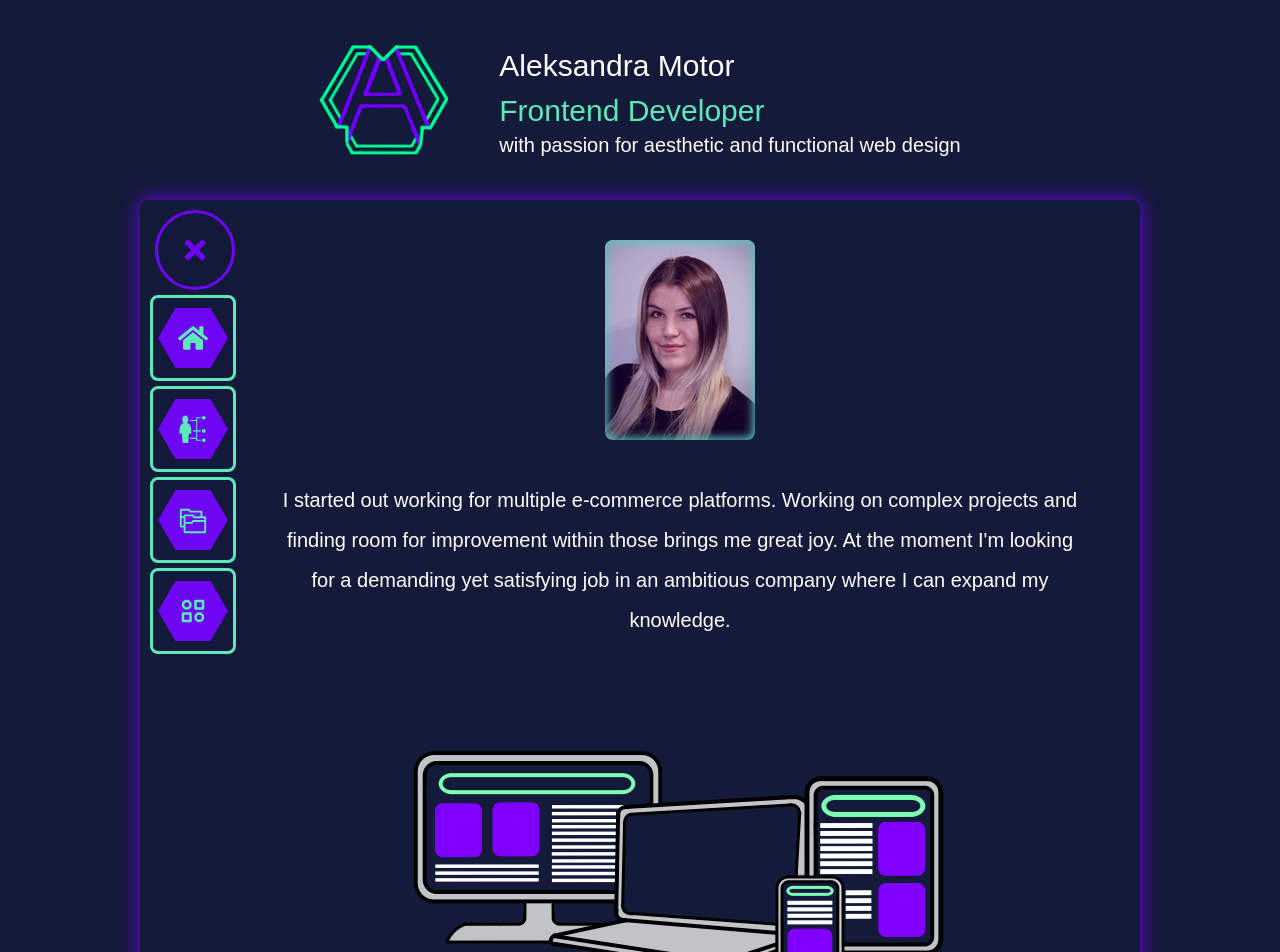
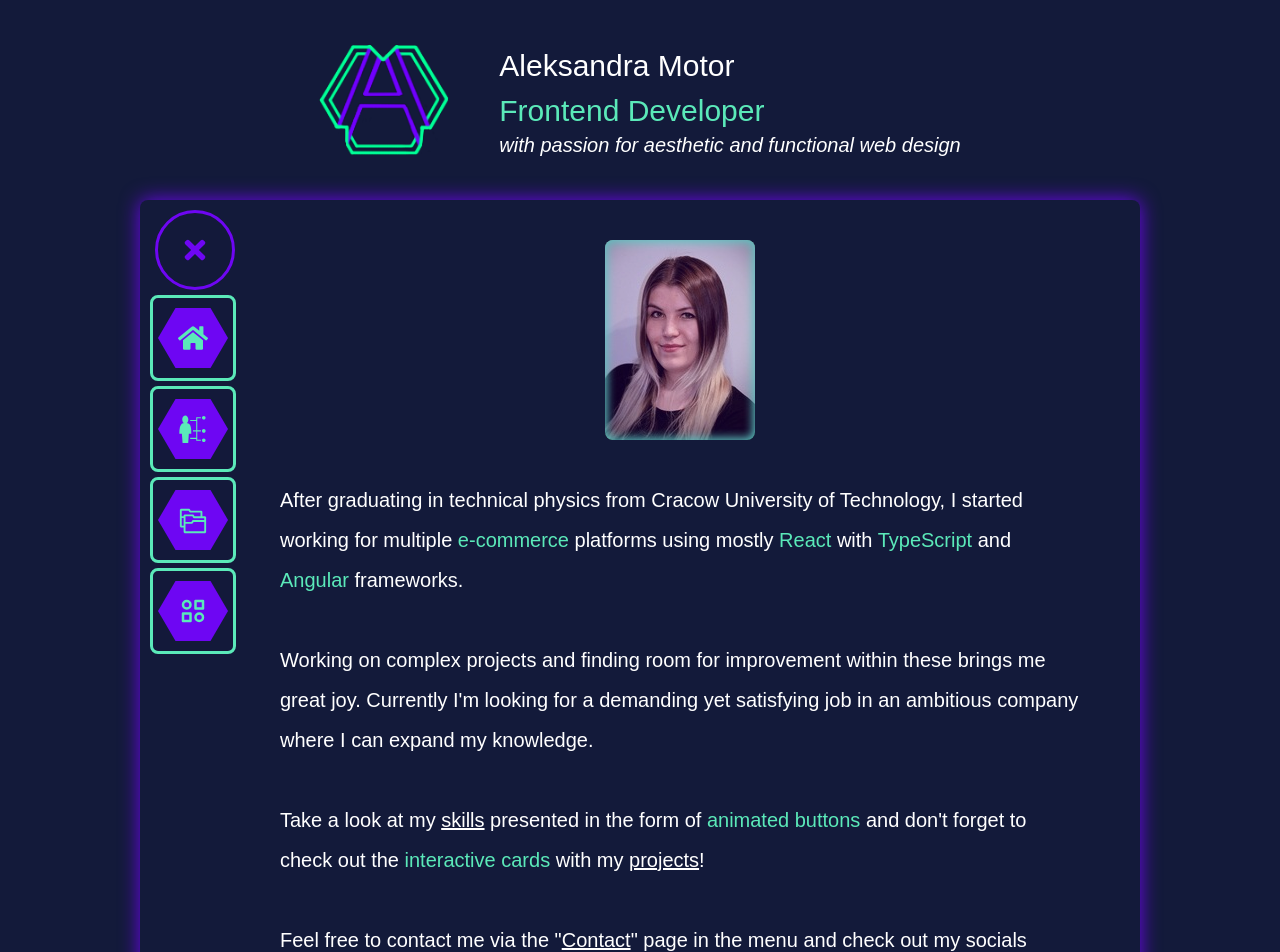
Before and after one commit to AleksandraMotor/portfolio-AM, a React app: page / in a window 1280 px wide. Shown: the top 952 px of the page. Built offline with nearby package versions, Linux system fonts and the light colour scheme.

Commit message:
add content in home tab

```diff
--- a/src/app/App.scss
+++ b/src/app/App.scss
@@ -16,6 +16,10 @@
     height: toRem(200);
     display: flex;
     justify-content: center;
+
+    &--mobile {
+      box-shadow: inset 0px 0px 20px 0px $color_secondary;
+    }
   }
 
   &__main {
--- a/src/app/App.tsx
+++ b/src/app/App.tsx
@@ -1,6 +1,6 @@
 import React from 'react';
 import { BrowserRouter as Router, Routes, Route } from "react-router-dom";
-import { isDesktop } from 'react-device-detect';
+import { isDesktop, isMobile } from 'react-device-detect';
 import Home from '../pages/home/Home';
 import Skills from '../pages/skills/Skills';
 import Projects from '../pages/projects/Projects';
@@ -14,7 +14,10 @@ import './App.scss';
 const App: React.FunctionComponent = () => {
   return (
     <div className="app">
-      <div className="app__banner">
+      <div className={classNames({
+        'app__banner': true,
+        'app__banner--mobile': isMobile
+        })}>
         <Banner/>
       </div>
       <div
--- a/src/components/banner/Banner.scss
+++ b/src/components/banner/Banner.scss
@@ -63,6 +63,7 @@
         &__subtitle {
             font-size: toRem(15);
             line-height: toRem(20);
+            font-style: italic;
 
             @include breakpoint-above(xs) {
                 font-size: toRem(18);
--- a/src/pages/home/Home.scss
+++ b/src/pages/home/Home.scss
@@ -7,7 +7,6 @@
     flex-direction: column;
     justify-content: center;
     align-items: center;
-    text-align: center;
     color: $color_light;
     font-size: toRem(25);
     line-height: toRem(40);
@@ -62,14 +61,22 @@
         font-size: toRem(20);
         line-height: toRem(35);
 
+        &--highlight {
+            color: $color_primary;
+        }
+
+        &--link {
+            color: $color_light;
+            cursor: pointer;
+
+            &:hover {
+                color: $color_primary;
+            }
+        }
+
         @include breakpoint-above(xs) {
             font-size: toRem(25);
             line-height: toRem(40);
-        }
-
-        @include breakpoint-above(sm) {
-            font-size: toRem(30);
-            line-height: toRem(45);
         }
 
         @include breakpoint-above(md) {
--- a/src/pages/home/Home.tsx
+++ b/src/pages/home/Home.tsx
@@ -2,16 +2,32 @@ import React from 'react';
 import responsiveDesign from '../../assets/img/responsiveDesign.png';
 
 import './Home.scss';
+import { Link } from 'react-router-dom';
 
 const Home: React.FunctionComponent = () => {
     return (
         <div className="home">
             <div className="home__foto"></div>
             <div className="home__text">
-                I started out working for multiple e-commerce platforms. Working on complex
-                projects and finding room for improvement within those brings me great joy.
-                At the moment I'm looking for a demanding yet satisfying job in an ambitious
+                After graduating in technical physics from Cracow University of Technology,
+                I started working for multiple
+                <span className="home__text--highlight"> e-commerce </span>platforms using mostly
+                <span className="home__text--highlight"> React </span>with
+                <span className="home__text--highlight"> TypeScript </span>and
+                <span className="home__text--highlight"> Angular </span>frameworks.
+            </div>
+            <div className="home__text">
+                Working on complex projects and finding room for improvement within these brings me great joy.
+                Currently I'm looking for a demanding yet satisfying job in an ambitious
                 company where I can expand my knowledge.
+            </div>
+            <div className="home__text">
+                Take a look at my <Link to='/skills' className="home__text--link">skills</Link> presented in the form of
+                <span className="home__text--highlight"> animated buttons </span>and don't forget to check out the
+                <span className="home__text--highlight"> interactive cards </span>with my <Link to='/projects' className="home__text--link">projects</Link>!
+            </div>
+            <div className="home__text">
+                Feel free to contact me via the "<Link to='/contact' className="home__text--link">Contact</Link>" page in the menu and check out my socials below.
             </div>
             <div className="home__graphic">
                 <img src={responsiveDesign} alt='Grafika - RWD'/>
```
